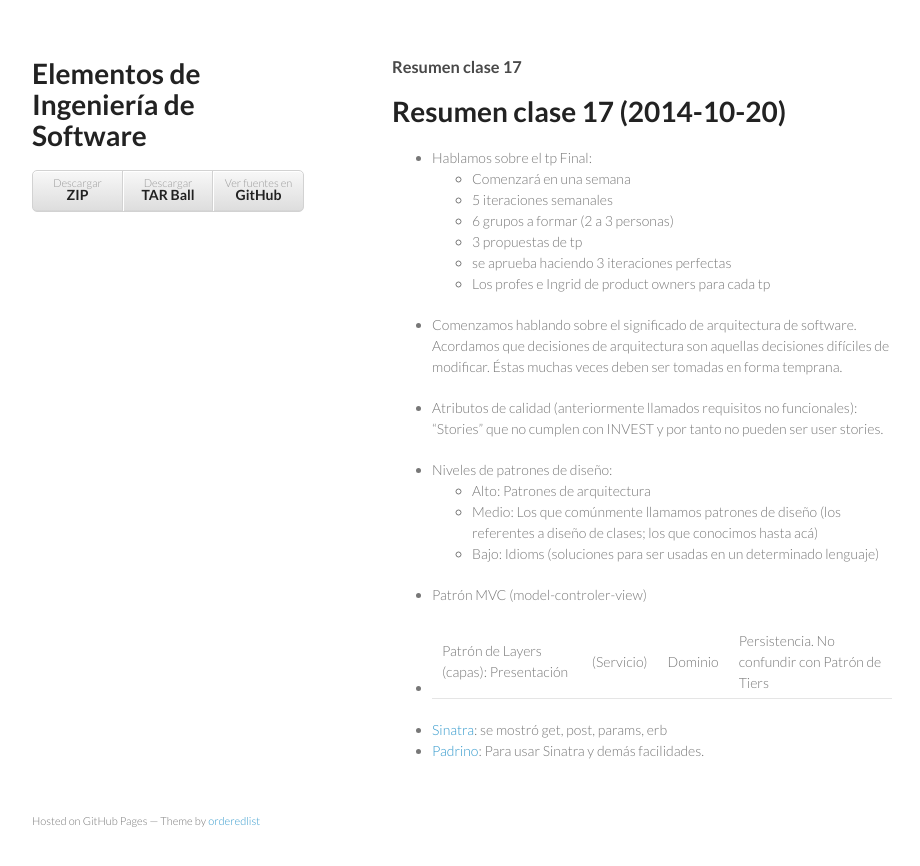
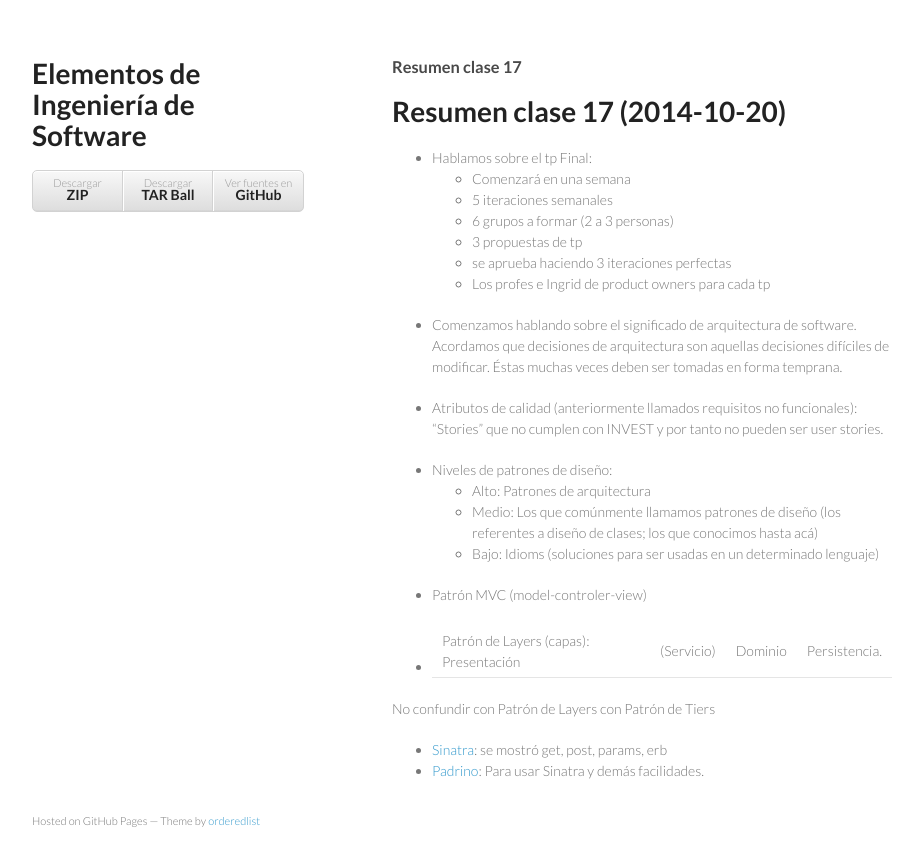
Before and after one commit to SoftwareEngineeringUNQ/bitacora, a Jekyll site: the page built from _posts/2014-10-20-resumen-clase-17.md, in a window 1280 px wide. Shown: the top 866 px of the page, without its empty margins (178-1098 px from the left). Built offline with Jekyll 4.4.1, drawn with Linux system fonts in a browser that asks for light colours.

Commit message:
Resumen clase 17- correccion

```diff
--- a/_posts/2014-10-20-resumen-clase-17.md
+++ b/_posts/2014-10-20-resumen-clase-17.md
@@ -25,7 +25,9 @@ layout: post
 
 * Patrón MVC (model-controler-view)
 
-* Patrón de Layers (capas): Presentación | (Servicio) | Dominio | Persistencia. No confundir con Patrón de Tiers
+* Patrón de Layers (capas): Presentación | (Servicio) | Dominio | Persistencia.
+
+No confundir con Patrón de Layers con Patrón de Tiers
 
 * [Sinatra](http://www.sinatrarb.com/intro.html): se mostró get, post, params, erb
 * [Padrino](http://www.padrinorb.com/): Para usar Sinatra y demás facilidades.
```
